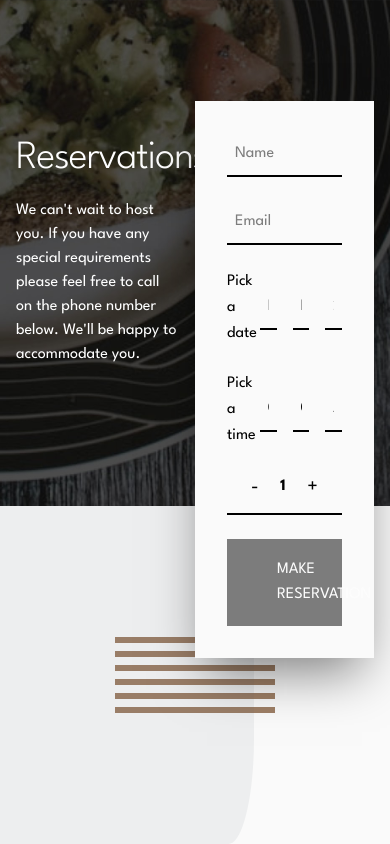
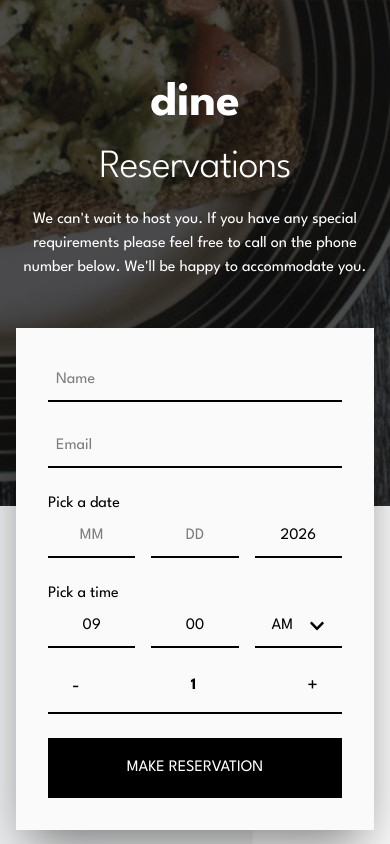
Before and after one commit to mezacanul/dine-restaurant, a React (Vite) app: page /booking in a window 390 px wide. Shown: the top 844 px of the page. Built offline with nearby package versions, Linux system fonts and the light colour scheme.

Commit message:
Feat: added full responsiveness and form interaction

```diff
--- /dev/null
+++ b/src/components/Booking/DatePicker.tsx
@@ -0,0 +1,82 @@
+import { useResponsive } from "../../hooks/useResponsive";
+interface DatePickerProps {
+    date: { month: string; day: string };
+    setDate: (date: { month: string; day: string }) => void;
+    isValid: boolean;
+}
+
+function Title({ isValid }: { isValid: boolean }) {
+    return (
+        <div>
+            <p className="w-full ">{"Pick a date"}</p>
+            {!isValid && (
+                <p className="text-red-500 text-sm">
+                    {"Invalid date"}
+                </p>
+            )}
+        </div>
+    );
+}
+
+export default function DatePicker({
+    date,
+    setDate,
+    isValid,
+}: DatePickerProps) {
+    function handleDayChange(
+        e: React.ChangeEvent<HTMLInputElement>
+    ) {
+        setDate({
+            ...date,
+            day: e.target.value,
+        });
+    }
+    function handleMonthChange(
+        e: React.ChangeEvent<HTMLInputElement>
+    ) {
+        setDate({
+            ...date,
+            month: e.target.value,
+        });
+    }
+
+    const inputClass =
+        "p-2 border-b-2 border-black  focus:outline-none text-center";
+    return (
+        <div>
+            {useResponsive([
+                <Title isValid={isValid} />,
+                null,
+                null,
+            ])}
+            <div className="w-full grid gap-4 items-center grid-cols-3 sm:grid-cols-4">
+                {useResponsive([
+                    null,
+                    <Title isValid={isValid} />,
+                    <Title isValid={isValid} />,
+                ])}
+                <input
+                    type="text"
+                    placeholder="MM"
+                    value={date.month}
+                    onChange={handleMonthChange}
+                    className={inputClass}
+                />
+                <input
+                    type="text"
+                    placeholder="DD"
+                    value={date.day}
+                    onChange={handleDayChange}
+                    className={inputClass}
+                />
+                <input
+                    type="text"
+                    // placeholder="YYYY"
+                    readOnly
+                    value={"2026"}
+                    className={inputClass}
+                />
+            </div>
+        </div>
+    );
+}
--- a/src/components/Booking/Form.tsx
+++ b/src/components/Booking/Form.tsx
@@ -1,7 +1,14 @@
 import { useState } from "react";
 import Button from "../common/Button";
+import { cn } from "../../utils/cn";
+import DatePicker from "./DatePicker";
+import TimePicker from "./TimePicker";
+import GuestsPicker from "./GuestsPicker";
+import { ImSpinner8 } from "react-icons/im";
 
 export default function Form() {
+    const [isLoading, setIsLoading] = useState(false);
+    const [success, setSuccess] = useState(false);
     const [formData, setFormData] = useState({
         name: "",
         email: "",
@@ -16,8 +23,31 @@ export default function Form() {
         minute: "00",
         period: "AM",
     });
+    const [isValid, setIsValid] = useState({
+        name: true,
+        email: true,
+        date: true,
+        time: true,
+    });
+
+    function handleSubmit() {
+        setIsLoading(true);
+        setTimeout(() => {
+            setIsLoading(false);
+            setSuccess(true);
+        }, 1000);
+    }
     return (
-        <div className="w-[50%] mt-[30vh] flex flex-col gap-[1.5rem] bg-neutral-50 z-10 shadow-2xl/50 text-black px-8 py-8 text-6">
+        <div
+            className={cn(
+                "w-full lg:w-[50%] mt-0 lg:mt-[30vh] flex flex-col gap-[1.5rem]",
+                "bg-neutral-50 z-10 shadow-2xl/50 px-8 py-8 text-6 text-black",
+                success ? "h-[100vh] sm:h-[800px] lg:h-[50vh]" : ""
+            )}
+        >
+            {!success && (
+                <>
+                    <div className="flex flex-col gap-2">
                         <Input
                             placeholder="Name"
                             value={formData.name}
@@ -28,6 +58,13 @@ export default function Form() {
                                 })
                             }
                         />
+                        {!isValid.name && (
+                            <p className="text-red-500 text-sm">
+                                {"Name is required"}
+                            </p>
+                        )}
+                    </div>
+                    <div className="flex flex-col gap-2">
                         <Input
                             placeholder="Email"
                             value={formData.email}
@@ -38,20 +75,51 @@ export default function Form() {
                                 })
                             }
                         />
-
-            <DatePicker date={date} setDate={setDate} />
-            <TimePicker time={time} setTime={setTime} />
+                        {!isValid.email && (
+                            <p className="text-red-500 text-sm">
+                                {"Email is required"}
+                            </p>
+                        )}
+                    </div>
+                    <DatePicker
+                        date={date}
+                        setDate={setDate}
+                        isValid={isValid.date}
+                    />
+                    <TimePicker
+                        time={time}
+                        setTime={setTime}
+                        isValid={isValid.time}
+                    />
                     <GuestsPicker
                         guests={formData.guests}
                         setFormData={setFormData}
                     />
+                </>
+            )}
 
+            {!isLoading && !success && (
                 <Button
                     label="MAKE RESERVATION"
                     type="solid"
-                onClick={() => {}}
-                disabled={true}
+                    onClick={handleSubmit}
+                    // disabled={true}
                 />
+            )}
+            {isLoading && !success && (
+                <div className="flex items-center justify-center py-2">
+                    <span className="text-xl">
+                        <ImSpinner8 className="animate-spin" />
+                    </span>
+                </div>
+            )}
+            {success && (
+                <div className="flex items-center justify-center pt-2 h-full">
+                    <p className="text-green-600 text-2-light text-center">
+                        {"Reservation made successfully!"}
+                    </p>
+                </div>
+            )}
         </div>
     );
 }
@@ -78,150 +146,21 @@ function Input({
     );
 }
 
-function DatePicker({
-    date,
-    setDate,
-}: {
-    date: { month: string; day: string };
-    setDate: (date: { month: string; day: string }) => void;
-}) {
-    const inputClass =
-        "p-2 border-b-2 border-black  focus:outline-none text-center";
-    return (
-        <div className="w-full grid grid-cols-4 gap-4 items-center">
-            <p className="w-full me-[4rem]">
-                {"Pick a date"}
-            </p>
-            <input
-                type="text"
-                placeholder="MM"
-                value={date.month}
-                onChange={(e) =>
-                    setDate({
-                        ...date,
-                        month: e.target.value,
-                    })
+function getArray(type: "days" | "months") {
+    const base = Array.from(
+        { length: 31 },
+        (_, i) => i + 1
+    );
+    const strArray = base.map((day) => {
+        if (day < 10) {
+            return `0${day}`;
         }
-                className={inputClass}
-            />
-            <input
-                type="text"
-                placeholder="DD"
-                value={date.day}
-                onChange={(e) =>
-                    setDate({
-                        ...date,
-                        day: e.target.value,
-                    })
+        return day.toString();
+    });
+    if (type === "days") {
+        return strArray;
     }
-                className={inputClass}
-            />
-            <input
-                type="text"
-                // placeholder="YYYY"
-                value={"2026"}
-                className={inputClass}
-            />
-        </div>
-    );
+    if (type === "months") {
+        return strArray.slice(0, 12);
     }
-
-function TimePicker({
-    time,
-    setTime,
-}: {
-    time: { hour: string; minute: string; period: string };
-    setTime: (time: {
-        hour: string;
-        minute: string;
-        period: string;
-    }) => void;
-}) {
-    const inputClass =
-        "p-2 border-b-2 border-black  focus:outline-none text-center";
-    return (
-        <div className="w-full grid grid-cols-4 gap-4 items-center">
-            <p className="w-full me-[4rem]">
-                {"Pick a time"}
-            </p>
-            <input
-                type="text"
-                placeholder="09"
-                value={time.hour}
-                className={inputClass}
-                onChange={(e) =>
-                    setTime({
-                        ...time,
-                        hour: e.target.value,
-                    })
 }
-            />
-            <input
-                type="text"
-                placeholder="00"
-                value={time.minute}
-                className={inputClass}
-                onChange={(e) =>
-                    setTime({
-                        ...time,
-                        minute: e.target.value,
-                    })
-                }
-            />
-            <input
-                type="text"
-                // placeholder="YYYY"
-                value={"AM"}
-                className={inputClass}
-                onChange={(e) =>
-                    setTime({
-                        ...time,
-                        period: e.target.value,
-                    })
-                }
-            />
-        </div>
-    );
-}
-
-function GuestsPicker({
-    guests,
-    setFormData,
-}: {
-    guests: number;
-    setFormData: (data: any) => void;
-}) {
-    const handleDecrement = () => {
-        if (guests > 1) {
-            setFormData((prev: any) => ({
-                ...prev,
-                guests: prev.guests - 1,
-            }));
-        }
-    };
-    const handleIncrement = () => {
-        if (guests < 25) {
-            setFormData((prev: any) => ({
-                ...prev,
-                guests: prev.guests + 1,
-            }));
-        }
-    };
-    return (
-        <div className="w-full flex items-center justify-between pb-3 border-b-2 border-black px-6">
-            <span
-                className="cursor-pointer text-xl"
-                onClick={handleDecrement}
-            >
-                {"-"}
-            </span>
-            <span className="font-bold">{guests}</span>
-            <span
-                className="cursor-pointer text-xl"
-                onClick={handleIncrement}
-            >
-                {"+"}
-            </span>
-        </div>
-    );
-}
--- /dev/null
+++ b/src/components/Booking/GuestsPicker.tsx
@@ -0,0 +1,41 @@
+export default function GuestsPicker({
+    guests,
+    setFormData,
+}: {
+    guests: number;
+    setFormData: (data: any) => void;
+}) {
+    const handleDecrement = () => {
+        if (guests > 1) {
+            setFormData((prev: any) => ({
+                ...prev,
+                guests: prev.guests - 1,
+            }));
+        }
+    };
+    const handleIncrement = () => {
+        if (guests < 25) {
+            setFormData((prev: any) => ({
+                ...prev,
+                guests: prev.guests + 1,
+            }));
+        }
+    };
+    return (
+        <div className="w-full flex items-center justify-between pb-3 border-b-2 border-black px-6">
+            <span
+                className="cursor-pointer text-xl"
+                onClick={handleDecrement}
+            >
+                {"-"}
+            </span>
+            <span className="font-bold">{guests}</span>
+            <span
+                className="cursor-pointer text-xl"
+                onClick={handleIncrement}
+            >
+                {"+"}
+            </span>
+        </div>
+    );
+}
--- /dev/null
+++ b/src/components/Booking/TimePicker.tsx
@@ -0,0 +1,164 @@
+import { FaAngleDown, FaChevronDown } from "react-icons/fa";
+import { useResponsive } from "../../hooks/useResponsive";
+import { useState } from "react";
+
+interface TimePickerProps {
+    time: { hour: string; minute: string; period: string };
+    setTime: (time: {
+        hour: string;
+        minute: string;
+        period: string;
+    }) => void;
+    isValid: boolean;
+}
+
+function Title({ isValid }: { isValid: boolean }) {
+    return (
+        <div>
+            <p className="w-full">{"Pick a time"}</p>
+            {!isValid && (
+                <p className="text-red-500 text-sm">
+                    {"Invalid time"}
+                </p>
+            )}
+        </div>
+    );
+}
+
+export default function TimePicker({
+    time,
+    setTime,
+    isValid,
+}: TimePickerProps) {
+    const inputClass =
+        "p-2 border-b-2 border-black focus:outline-none text-center";
+    return (
+        <div>
+            {useResponsive([
+                <Title isValid={isValid} />,
+                null,
+                null,
+            ])}
+            <div className="w-full grid gap-4 items-center grid-cols-3 sm:grid-cols-4">
+                {useResponsive([
+                    null,
+                    <Title isValid={isValid} />,
+                    <Title isValid={isValid} />,
+                ])}
+                <input
+                    type="text"
+                    placeholder="09"
+                    value={time.hour}
+                    className={inputClass}
+                    onChange={(e) =>
+                        setTime({
+                            ...time,
+                            hour: e.target.value,
+                        })
+                    }
+                />
+                <input
+                    type="text"
+                    placeholder="00"
+                    value={time.minute}
+                    className={inputClass}
+                    onChange={(e) =>
+                        setTime({
+                            ...time,
+                            minute: e.target.value,
+                        })
+                    }
+                />
+                <PeriodPicker
+                    period={time.period}
+                    setTime={setTime}
+                />
+                {/* <input
+                    type="text"
+                    // placeholder="YYYY"
+                    value={"AM"}
+                    className={inputClass}
+                    onChange={(e) =>
+                        setTime({
+                            ...time,
+                            period: e.target.value,
+                        })
+                    }
+                /> */}
+            </div>
+        </div>
+    );
+}
+
+interface PeriodPickerProps {
+    period: string;
+    setTime: (time: {
+        hour: string;
+        minute: string;
+        period: string;
+    }) => void;
+}
+function PeriodPicker({
+    period,
+    setTime,
+}: PeriodPickerProps) {
+    const [isOpen, setIsOpen] = useState(false);
+    const options = ["AM", "PM"];
+    const cns = {
+        container:
+            "p-2 border-b-2 cursor-pointer flex items-center justify-center gap-4 border-black text-center",
+    };
+    return (
+        <div className="relative">
+            <div
+                className={cns.container}
+                onClick={() => setIsOpen(!isOpen)}
+            >
+                <span>{period}</span>
+                <span>
+                    <FaChevronDown />
+                </span>
+            </div>
+            {isOpen && (
+                <Options
+                    options={options}
+                    setIsOpen={setIsOpen}
+                    setTime={setTime}
+                />
+            )}
+        </div>
+    );
+}
+
+function Options({
+    options,
+    setIsOpen,
+    setTime,
+}: {
+    options: string[];
+    setIsOpen: (isOpen: boolean) => void;
+    setTime: (prev: any) => void;
+}) {
+    const handleClick = (option: string) => {
+        setTime((prev: any) => {
+            return {
+                ...prev,
+                period: option,
+            };
+        });
+        setIsOpen(false);
+    };
+    return (
+        <div className="absolute flex items-center justify-center flex-col gap-2 shadow-xl top-[120%] left-0 w-full bg-white">
+            {options.map((option) => (
+                <span
+                    className="cursor-pointer w-full text-center hover:bg-neutral-100 p-2 transition-all duration-300"
+                    key={option}
+                    onClick={() => handleClick(option)}
+                >
+                    {option}
+                </span>
+            ))}
+        </div>
+    );
+}
--- a/src/index.css
+++ b/src/index.css
@@ -60,7 +60,7 @@
         @apply text-[35px]/[100%] sm:text-[42px]/[100%] lg:text-[48px]/[100%] font-bold tracking-[-0.5px];
     }
     .text-2-light {
-        @apply sm:text-[48px]/[133%] text-[40px]/[133%] font-light tracking-[-0.6px];
+        @apply text-[28px]/[100%] sm:text-[35px]/[100%] lg:text-[42px]/[100%] font-light tracking-[-0.6px];
     }
 
     .text-3-bold {
--- a/src/pages/Booking.tsx
+++ b/src/pages/Booking.tsx
@@ -1,5 +1,7 @@
 import { cn } from "../utils/cn";
 import Form from "../components/Booking/Form";
+import { useResponsive } from "../hooks/useResponsive";
+import Logo from "../components/Logo";
 
 export default function Booking() {
     const bgClass =
@@ -8,21 +10,27 @@ export default function Booking() {
         <div
             className={cn(
                 // bgClass,
-                "h-screen w-full bg-cover bg-center"
+                "h-[110vh] sm:h-[90vh] lg:h-screen w-full bg-cover bg-center"
             )}
         >
             <div
                 className={cn(
-                    "flex justify-between items-center",
+                    "flex lg:flex-row flex-col justify-between items-center",
                     "w-full h-[60vh] bg-cover bg-center px-container text-white",
-                    bgClass
+                    bgClass,
+                    "gap-[3rem] sm:gap-[4rem] lg:gap-0 py-[5rem] lg:py-0"
                 )}
             >
-                <div className="w-[45%] flex flex-col gap-5">
-                    <h1 className="text-1">
+                <div className="w-full lg:w-[45%] flex flex-col gap-5 items-center lg:items-start">
+                    {useResponsive([
+                        <Logo />,
+                        <Logo />,
+                        null,
+                    ])}
+                    <h1 className="text-1 text-center lg:text-left">
                         {"Reservations"}
                     </h1>
-                    <p className="text-4-regular text-light">
+                    <p className="text-4-regular text-light text-center lg:text-left">
                         {
                             "We can't wait to host you. If you have any special requirements please feel free to call on the phone number below. We'll be happy to accommodate you."
                         }
@@ -31,11 +39,11 @@ export default function Booking() {
 
                 <Form />
             </div>
-            <div className="bg-neutral-50 relative h-[40vh]">
+            <div className="bg-neutral-50 relative h-[50vh] sm:h-[30vh] lg:h-[40vh]">
                 <img
                     src="/images/patterns/pattern-lines.svg"
                     alt="Booking Table"
-                    className="absolute top-1/2 left-1/2 -translate-x-1/2 -translate-y-1/2"
+                    className="hidden lg:block absolute top-1/2 left-1/2 -translate-x-1/2 -translate-y-1/2"
                 />
                 <img
                     src="/images/patterns/pattern-curve-bottom-right.svg"
```
Lines whose indentation alone changed are shown as unchanged.
